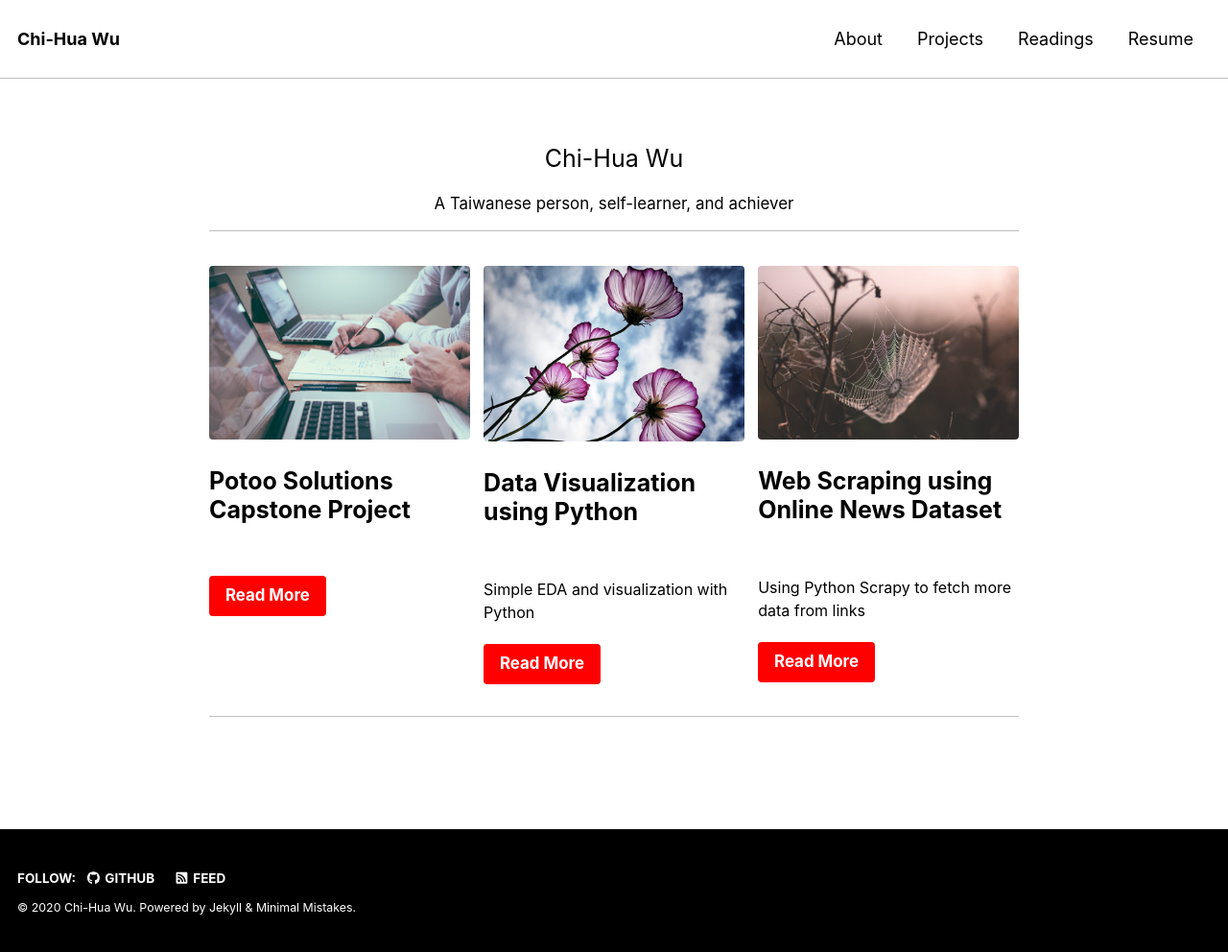
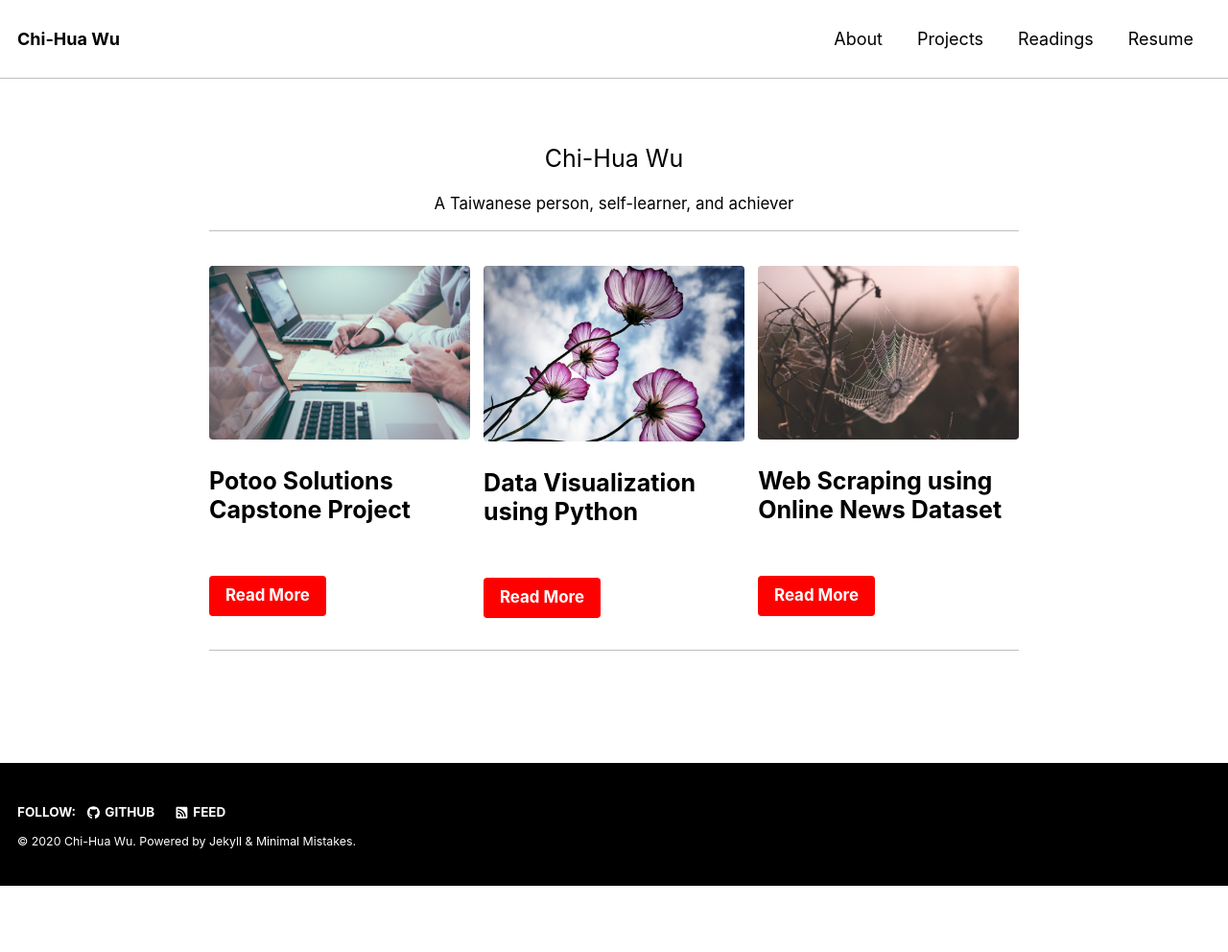
Before and after one commit to chw18019/chw18019.github.io, a Jekyll site: the page built from index.html, in a window 1280 px wide. Shown: the whole page at 96% size. Built offline with Jekyll 4.4.1, drawn with Linux system fonts in a browser that asks for light colours; nearby versions of some CDN libraries; the list of posts is cut into pages by our own code; after the commit the page ends 923 px from its top, so only the background shows below that.

Commit message:
Update index.html

```diff
--- a/index.html
+++ b/index.html
@@ -18,14 +18,12 @@ feature_row:
   - image_path: /assets/200217/ks-kyung.jpg
     alt: "Placeholder 2"
     title: <p style="font-size:25px; font-style:bold">Data Visualization using Python</p>
-    excerpt: <p style="font-size:16px">Simple EDA and visualization with Python</p>
     url: "https://chw18019.github.io/Visualizaion/"
     btn_label: "Read More"
     btn_class: "btn--primary"
 
   - image_path: /assets/190426/freestocks.jpeg
     title: <p style="font-size:25px; font-style:bold">Web Scraping using Online News Dataset</p>
-    excerpt: <p style="font-size:16px">Using Python Scrapy to fetch more data from links</p>
     url: "https://chw18019.github.io/online_news_web_scraping/"
     btn_label: "Read More"
     btn_class: "btn--primary"
```
